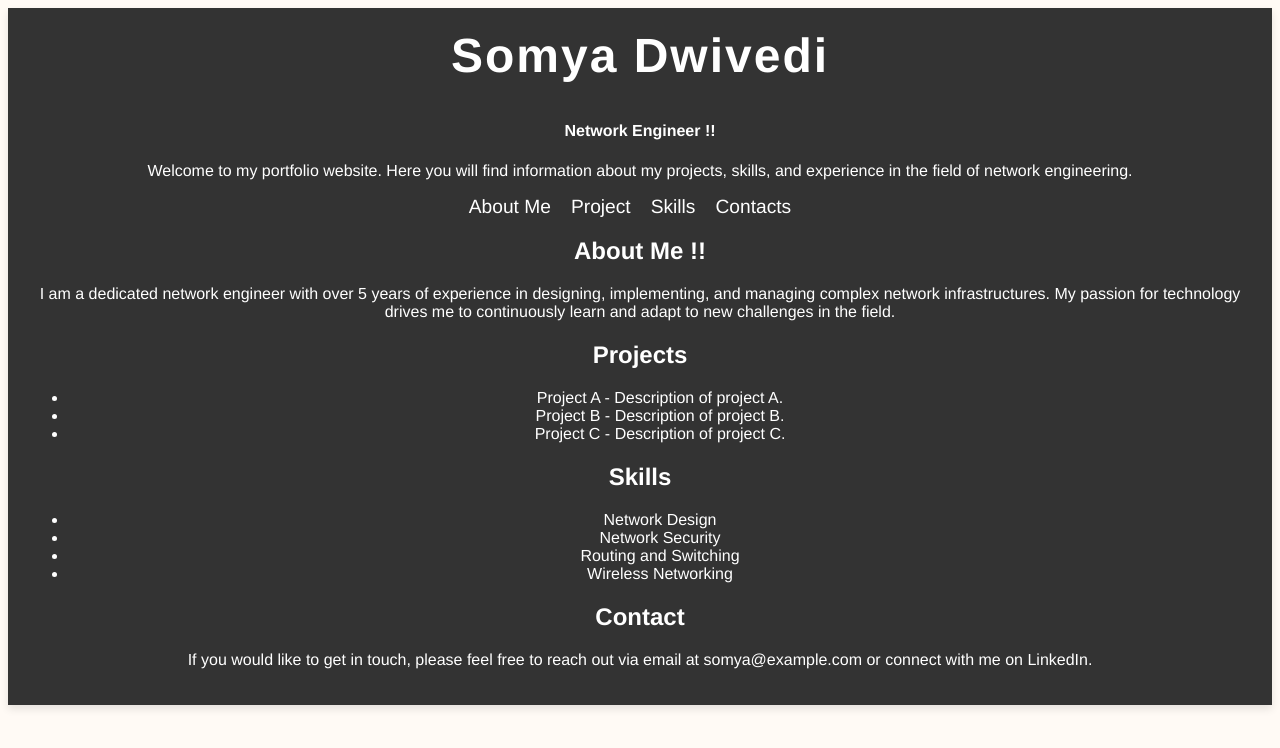
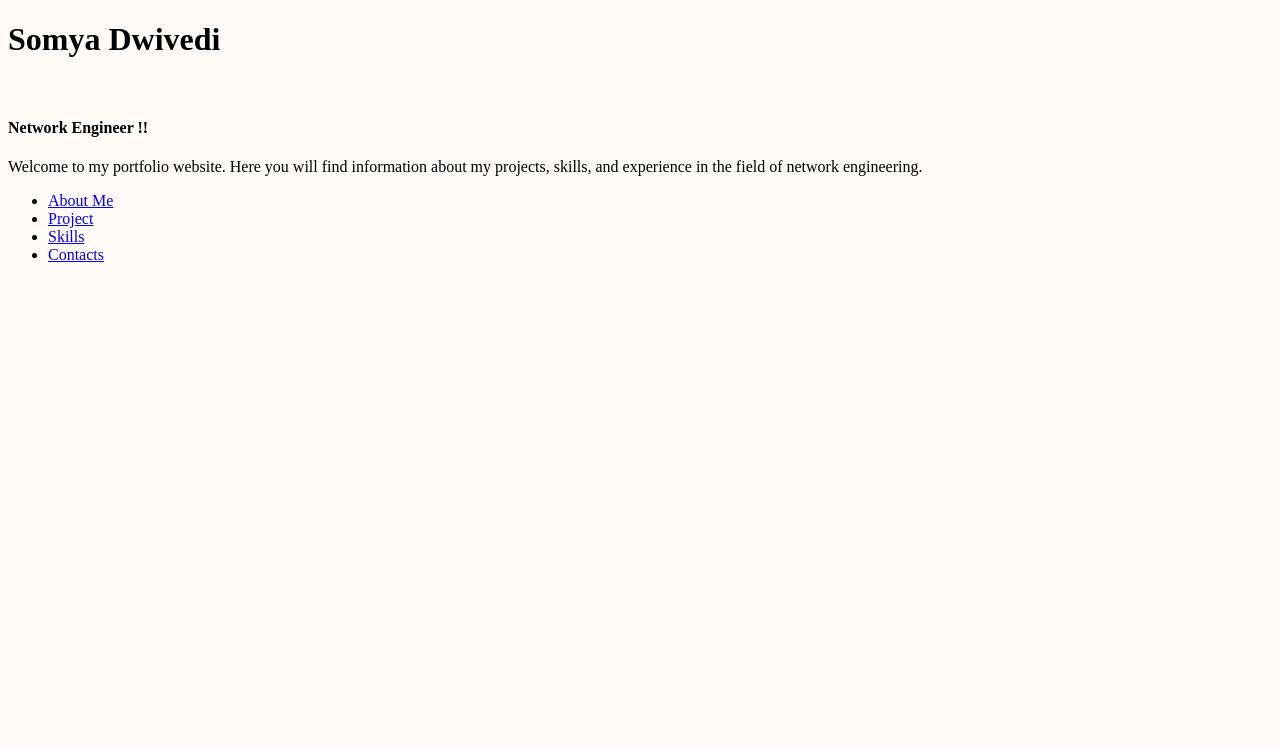
Before and after one commit to SomyaDwivedi/Portfolio, a React (Vite) app: page / in a window 1280 px wide. Shown: the top 748 px of the page. Built offline with nearby package versions, Linux system fonts and the light colour scheme.

Commit message:
Rename Header component to HeaderData and remove unused sections

```diff
--- a/src/Header.tsx
+++ b/src/Header.tsx
@@ -1,6 +1,4 @@
-import './Header.css';
-
-function Header() {
+function HeaderData() {
     return (
         <>
             <h1>Somya Dwivedi</h1>
@@ -15,33 +13,8 @@ function Header() {
                     <li><a href="#contact">Contacts</a></li>
                 </ul>
             </nav>
-            <section id="about">
-                <h2>About Me !!</h2>
-                <p>I am a dedicated network engineer with over 5 years of experience in designing, implementing, and managing complex network infrastructures. My passion for technology drives me to continuously learn and adapt to new challenges in the field.</p>
-            </section>
-            <section id="projects">
-                <h2>Projects</h2>
-                <ul>
-                    <li>Project A - Description of project A.</li>
-                    <li>Project B - Description of project B.</li>
-                    <li>Project C - Description of project C.</li>
-                </ul>
-            </section>
-            <section id="skills">
-                <h2>Skills</h2>
-                <ul>
-                    <li>Network Design</li>
-                    <li>Network Security</li>
-                    <li>Routing and Switching</li>
-                    <li>Wireless Networking</li>
-                </ul>
-            </section>
-            <section id="contact">
-                <h2>Contact</h2>
-                <p>If you would like to get in touch, please feel free to reach out via email at somya@example.com or connect with me on LinkedIn.</p>
-            </section>
         </>
     );
 }
 
-export default Header;
+export default HeaderData;
```
